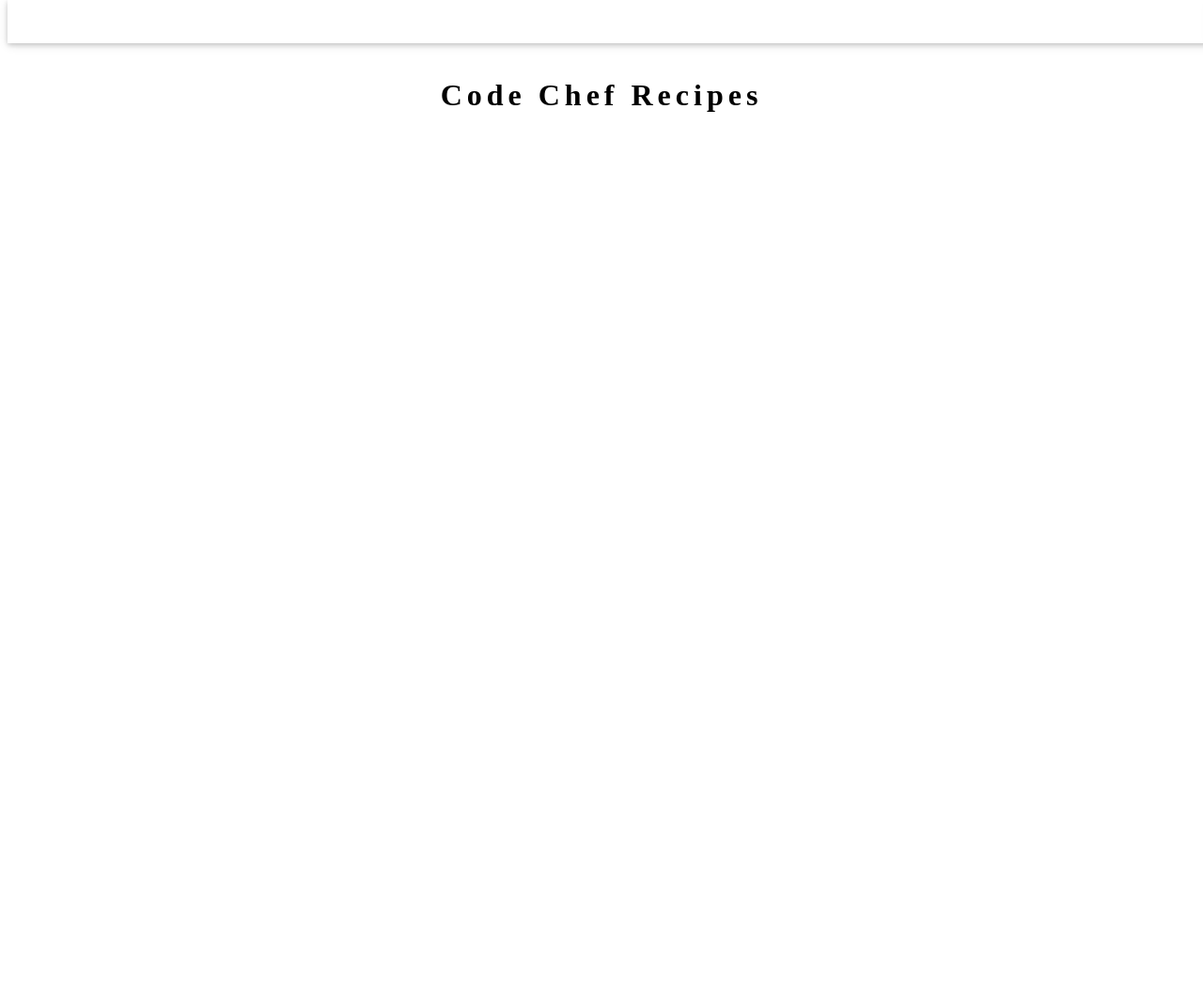
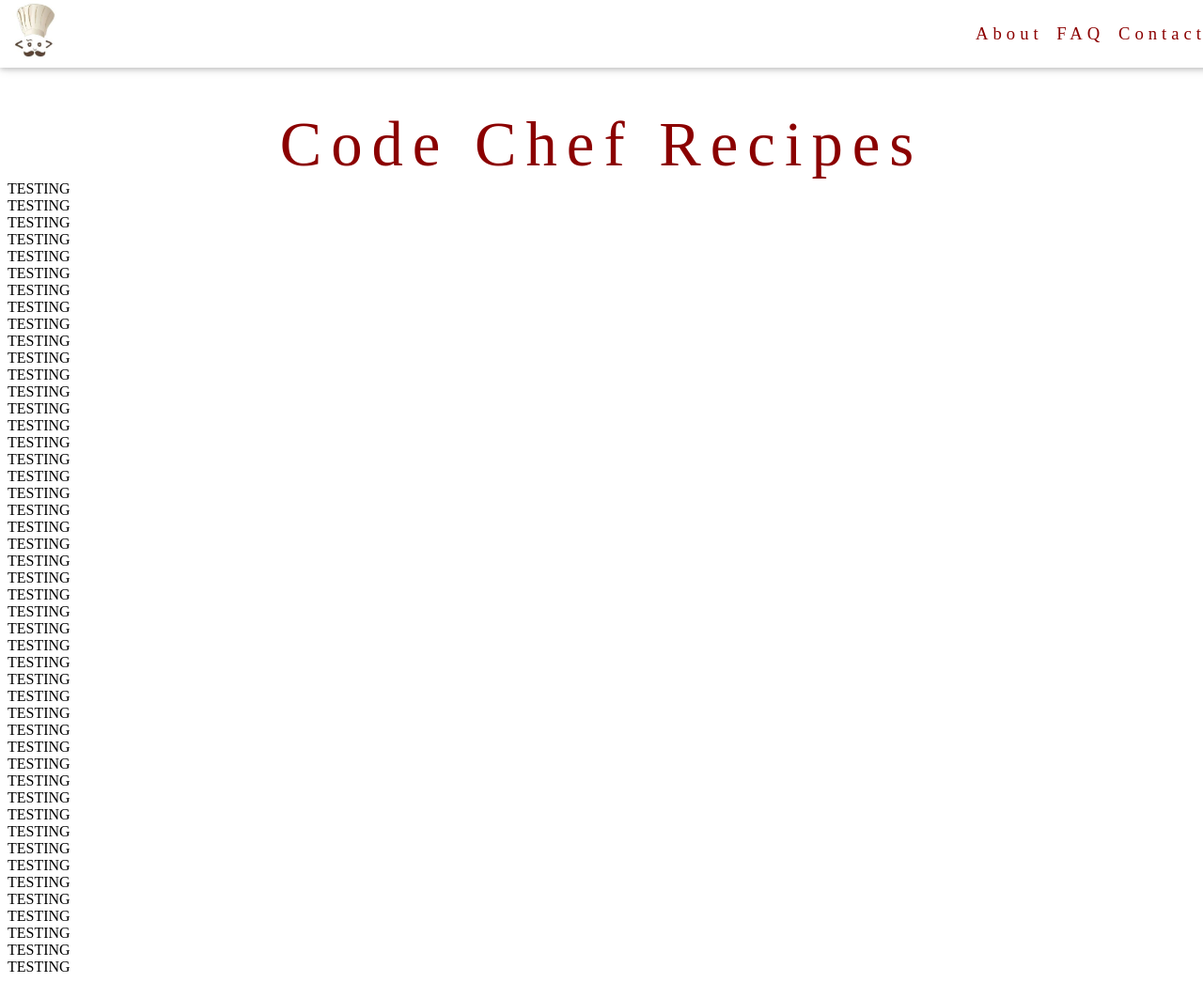
Before and after one commit to WebProgramming-Spring2020/RecipeBook, a PHP site: page / in a window 1280 px wide. Shown: the whole page at 94% size. Before the commit the page ends 119 px from the top, so only its background shows below. Run offline with PHP 8.4, Linux system fonts and the light colour scheme.

Commit message:
Add files via upload

```diff
--- a/index.html
+++ b/index.html
@@ -5,22 +5,32 @@
 	<link rel="stylesheet" type="text/css" href="miniproject1.css">
 
 	<div class="navbar">
-		 <a href="#home" class="top">Code Chef</a>
-		 <div class="topright">
-		 	<a href="#About" class="top">About</a>
-		 	<a href="#FAQ" class="top">FAQ</a>
-		 	<a href="#Contact" class="top">Contact</a>
+		 <a href="#Home" class="topL">Home</a>
+		 		<img src="codecheflogo.jpg" class="codecheflogo">
+	</div>
+		 <div class="topR">
+		 	<a href="#About">About</a>
+		 		<span class="tab"></span>
+		 	<a href="#FAQ">FAQ</a>
+		 		<span class="tab"></span>
+		 	<a href="#Contact">Contact</a>
+		 		<span class="tab"></span>
 		 </div>
-	</div>
+
 <br>
 <br>
 <br>
-	<h1> Code Chef Recipes </h1>
+<br>
+<br>
+<br>
+	<div class="title"> Code Chef Recipes </div>
 </head>
 <body>
 
 
-
+<!-- scroll for nav bar test -->
+TESTING<Br>
+TESTING<Br>TESTING<Br>TESTING<Br>TESTING<Br>TESTING<Br>TESTING<Br>TESTING<Br>TESTING<Br>TESTING<Br>TESTING<Br>TESTING<Br>TESTING<Br>TESTING<Br>TESTING<Br>TESTING<Br>TESTING<Br>TESTING<Br>TESTING<Br>TESTING<Br>TESTING<Br>TESTING<Br>TESTING<Br>TESTING<Br>TESTING<Br>TESTING<Br>TESTING<Br>TESTING<Br>TESTING<Br>TESTING<Br>TESTING<Br>TESTING<Br>TESTING<Br>TESTING<Br>TESTING<Br>TESTING<Br>TESTING<Br>TESTING<Br>TESTING<Br>TESTING<Br>TESTING<Br>TESTING<Br>TESTING<Br>TESTING<Br>TESTING<Br>TESTING<Br>TESTING
 
 
 </body>
--- a/miniproject1.css
+++ b/miniproject1.css
@@ -7,26 +7,38 @@
 	}
 
 
-	h1 {
+	.title {
 	  font-family: "Playfair Display";
-	  letter-spacing: 5px;
+	  letter-spacing: 10px;
 	  text-align: center;
+	  font-size: 50pt;
+	  color: darkred;
+	  z-index: -1;
 	}
 
+	.codecheflogo {
+		z-index: 2;
+		float: left;
+		position: fixed;
+		width: 5%;
+		margin-left: 5px;
+
+	}
 
 	.navbar {
 		overflow: hidden;
-		background-color: #fff;
+		background-color: #ffff;
 		position: fixed;
 		top: 0;
+		left: 0;
 		width: 100%;
+		z-index: 1;
 	}
 
 
 	.navbar a {
 		float: left;
-		padding: 14px 16px;
-		text-align: center;
+		padding: 27px 18px;
 		color: #0000;
 		border: none;
 		display: inline-block;
@@ -34,7 +46,7 @@
 	}
 
 
-	.top {
+	.topL {
 		position: fixed;
 		width: 100%;
 		z-index: 1;
@@ -42,9 +54,40 @@
 	}
 
 
-	.topright {
-		float:right;
+	.topR {
+		margin-top: 25px;
+		margin-right: 10px;
+		padding-right: 5px;
+		position: fixed;
+		float: right;
 		text-align: right;
+		width: 100%;
+		z-index: 2;
+		top: 0;
+		font-size: 14pt;
+		font-family: "Playfair Display";
+		color: darkred;
+		letter-spacing: 5px;
+	}
+
+	a:link {
+		color: darkred;
+		text-decoration: none;
+	}
+
+	a:visited {
+		color: darkred;
+		text-decoration: none;
+	}
+
+	.tab{
+		padding-left: 5px;
+	}
+
+
+	body{
+		z-index: -1;
+
 	}
 
 
```
Also changed, not shown: codecheflogo.jpg (added).
